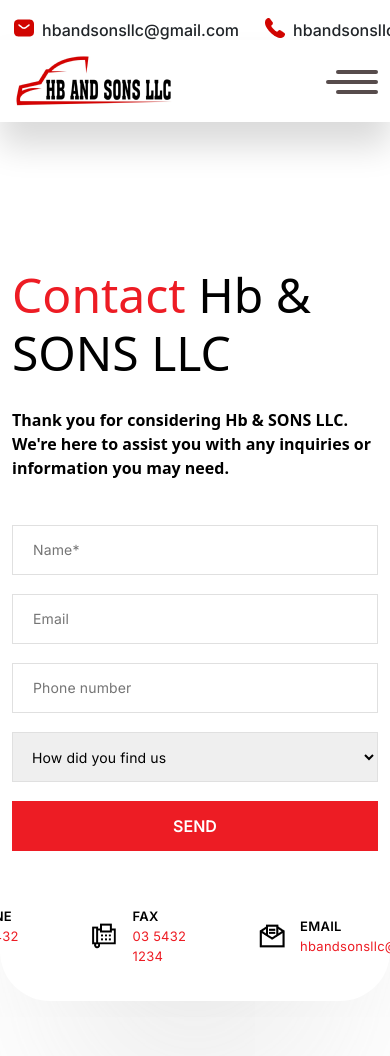
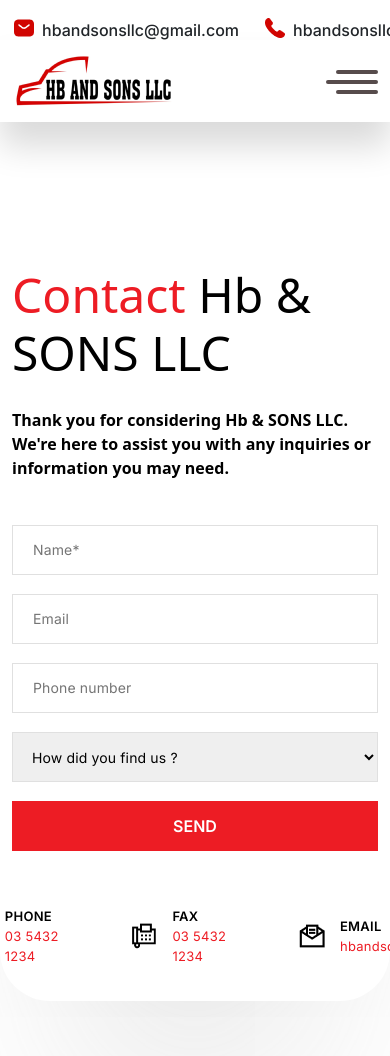
Before and after one commit to ansaralyh/hbandsons, a React (Create React App) app: page /contact in a window 390 px wide. Shown: the top 1056 px of the page. Built offline with nearby package versions, Linux system fonts and the light colour scheme.

Commit message:
contact page responsiveness

```diff
--- a/src/components/Contact.jsx
+++ b/src/components/Contact.jsx
@@ -17,7 +17,7 @@
           <input type="email" placeholder="Email" />
           <input type="number" placeholder="Phone number" />
           <select name="" id="" className="c-drop1">
-            <option value="">How did you find us</option>
+            <option value="">How did you find us ?</option>
           </select>
           <button className="c-btn">Send</button>
 
--- a/src/components/styles.css
+++ b/src/components/styles.css
@@ -1046,5 +1046,8 @@
   .contact-form p {
     width: auto;
   }
+  .lastpart-contact{
+    width: auto;
+  }
 
 }
```
